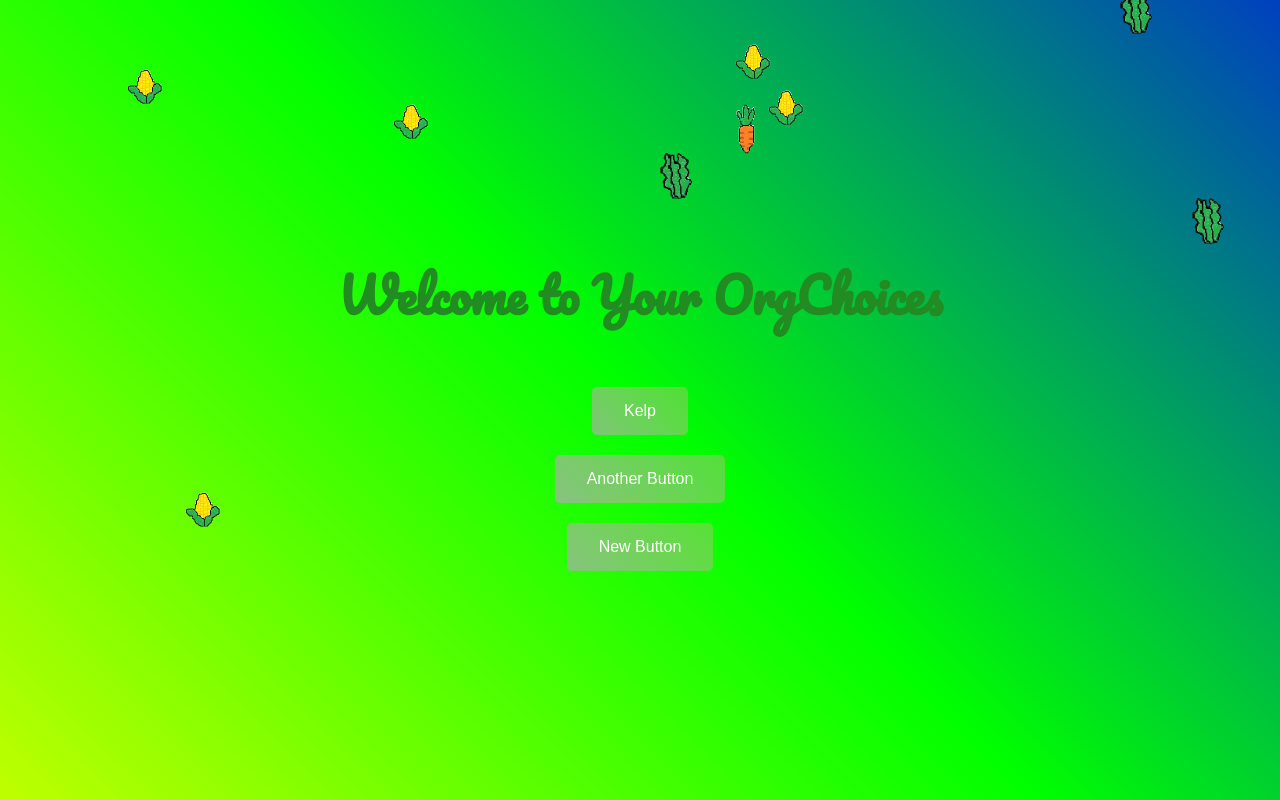
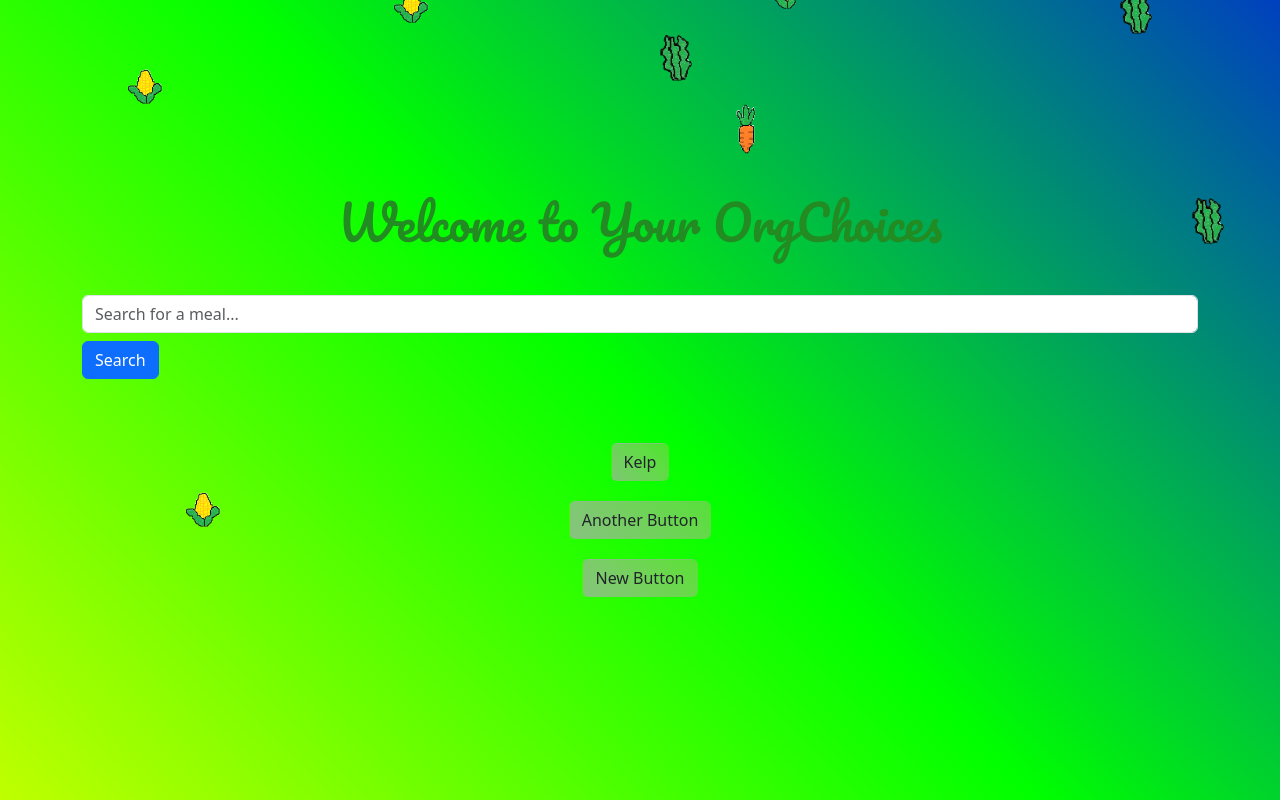
Before and after one commit to kccup/TigerHacks, a plain HTML site: page index.html in a window 1280 px wide. Drawn offline with nearby package versions, Linux system fonts and the light colour scheme.

Commit message:
Update index.html

```diff
--- a/index.html
+++ b/index.html
@@ -7,15 +7,26 @@
     <link rel="stylesheet" href="styles.css">
     <link rel="icon" href="favicon.ico" type="image/x-icon">
     <link href="https://fonts.googleapis.com/css2?family=Pacifico&display=swap" rel="stylesheet">
+    <link href="https://cdn.jsdelivr.net/npm/bootstrap@5.3.3/dist/css/bootstrap.min.css" rel="stylesheet" integrity="sha384-QWTKZyjpPEjISv5WaRU9OFeRpok6YctnYmDr5pNlyT2bRjXh0JMhjY6hW+ALEwIH" crossorigin="anonymous">
 </head>
 <body>
     <h1 class="rainbow-text" id="heading">Welcome to Your OrgChoices</h1>
+
+    <!-- Search Bar -->
+    <div class="container mt-4">
+        <input type="text" id="mealSearch" class="form-control" placeholder="Search for a meal...">
+        <button id="searchButton" class="btn btn-primary mt-2">Search</button>
+    </div>
+
+    <div id="mealResults" class="mt-4"></div>
+
     <div class="button-container">
         <button class="btn rainbow-btn">Kelp</button>
         <button class="btn rainbow-btn">Another Button</button>
         <button class="btn rainbow-btn">New Button</button>
     </div>
     <div id="falling-vegetables"></div>
+
     <script src="scripts.js"></script>
 </body>
 </html>
```
